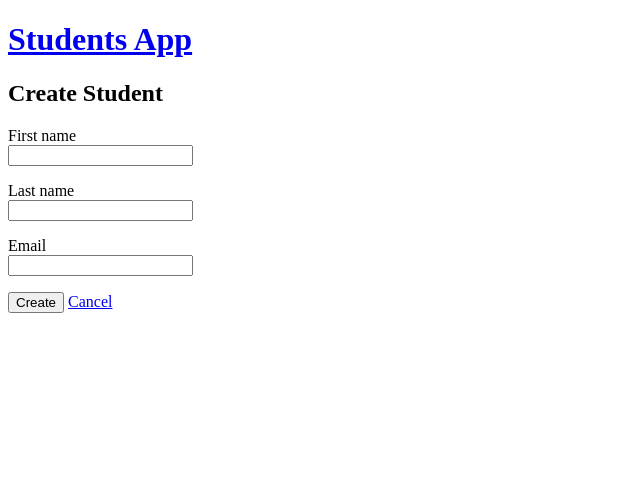
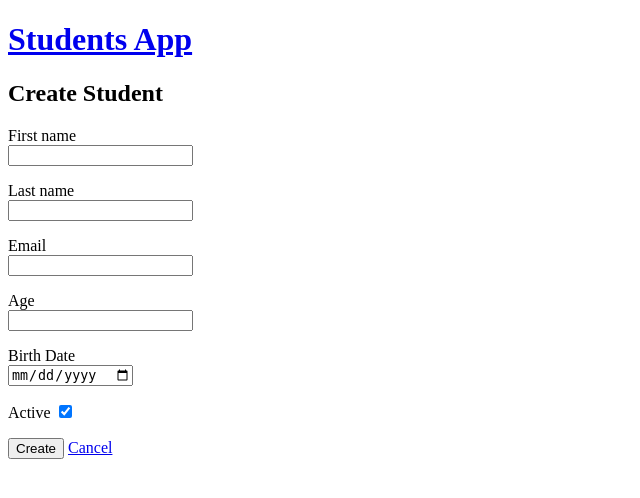
Before and after one commit to migsimv/students_web_app, a Flask app: page /students/new in a window 1280 px wide. Shown: the top 498 px of the page, without its empty margins (0-640 px from the left). Run offline with Flask 3, Linux system fonts and the light colour scheme.

Commit message:
new fields

```diff
--- a/app.py
+++ b/app.py
@@ -9,6 +9,7 @@ app.config.from_object(Config)
 db.init_app(app)
 
 with app.app_context():
+   #     db.drop_all()
     db.create_all()
 
 
@@ -26,7 +27,10 @@ def create_student():
         student = Student(
             first_name=form.first_name.data,
             last_name=form.last_name.data,
-            email=form.email.data
+            email=form.email.data,
+            age=form.age.data,
+            birth_date=form.birth_date.data,
+            active=form.active.data
         )
         db.session.add(student)
         db.session.commit()
@@ -51,6 +55,9 @@ def edit_student(student_id):
         student.first_name = form.first_name.data
         student.last_name = form.last_name.data
         student.email = form.email.data
+        student.age = form.age.data
+        student.birth_date = form.birth_date.data
+        student.active = form.active.data
         db.session.commit()
 
         return redirect(url_for("show_student", student_id=student.id))
--- a/forms.py
+++ b/forms.py
@@ -1,9 +1,12 @@
 from flask_wtf import FlaskForm
-from wtforms import StringField, SubmitField
+from wtforms import StringField, IntegerField, FloatField, DateField, BooleanField, SubmitField
 from wtforms.validators import DataRequired, Email
 
 class StudentForm(FlaskForm):
     first_name = StringField('First name', validators=[DataRequired()])
     last_name = StringField('Last name', validators=[DataRequired()])
     email = StringField('Email', validators=[DataRequired(), Email()])
+    age = IntegerField('Age')
+    birth_date = DateField('Birth Date')
+    active = BooleanField('Active', default=True)
     submit = SubmitField('Submit')
--- a/models.py
+++ b/models.py
@@ -9,3 +9,6 @@ class Student(db.Model):
     first_name = db.Column(db.String(120), nullable=False)
     last_name = db.Column(db.String(120), nullable=False)
     email = db.Column(db.String(200), unique=True, nullable=False)
+    age = db.Column(db.Integer)
+    birth_date = db.Column(db.Date)                             #
+    active = db.Column(db.Boolean, default=True)
--- a/templates/create.html
+++ b/templates/create.html
@@ -27,6 +27,21 @@
       </p>
 
       <p>
+        {{ form.age.label }}<br>
+        {{ form.age() }}
+      </p>
+
+      <p>
+        {{ form.birth_date.label }}<br>
+        {{ form.birth_date() }}
+      </p>
+
+      <p>
+        {{ form.active.label }}
+        {{ form.active() }}
+      </p>
+
+      <p>
         {{ form.submit(value="Create") }}
         <a href="{{ url_for('index') }}">Cancel</a>
       </p>
--- a/templates/show.html
+++ b/templates/show.html
@@ -9,6 +9,9 @@
     <h2>{{ student.first_name }} {{ student.last_name }}</h2>
     <ul>
       <li>Email: {{ student.email }}</li>
+      <li>Age: {{ student.age or "" }}</li>
+      <li>Birth Date: {{ student.birth_date or "" }}</li>
+      <li>Active: {{ "Yes" if student.active else "No" }}</li>
     </ul>
 
     <p>
```
Also changed, not shown: templates/edit.html (+14 -0 lines), templates/index.html (+8 -1 lines).
